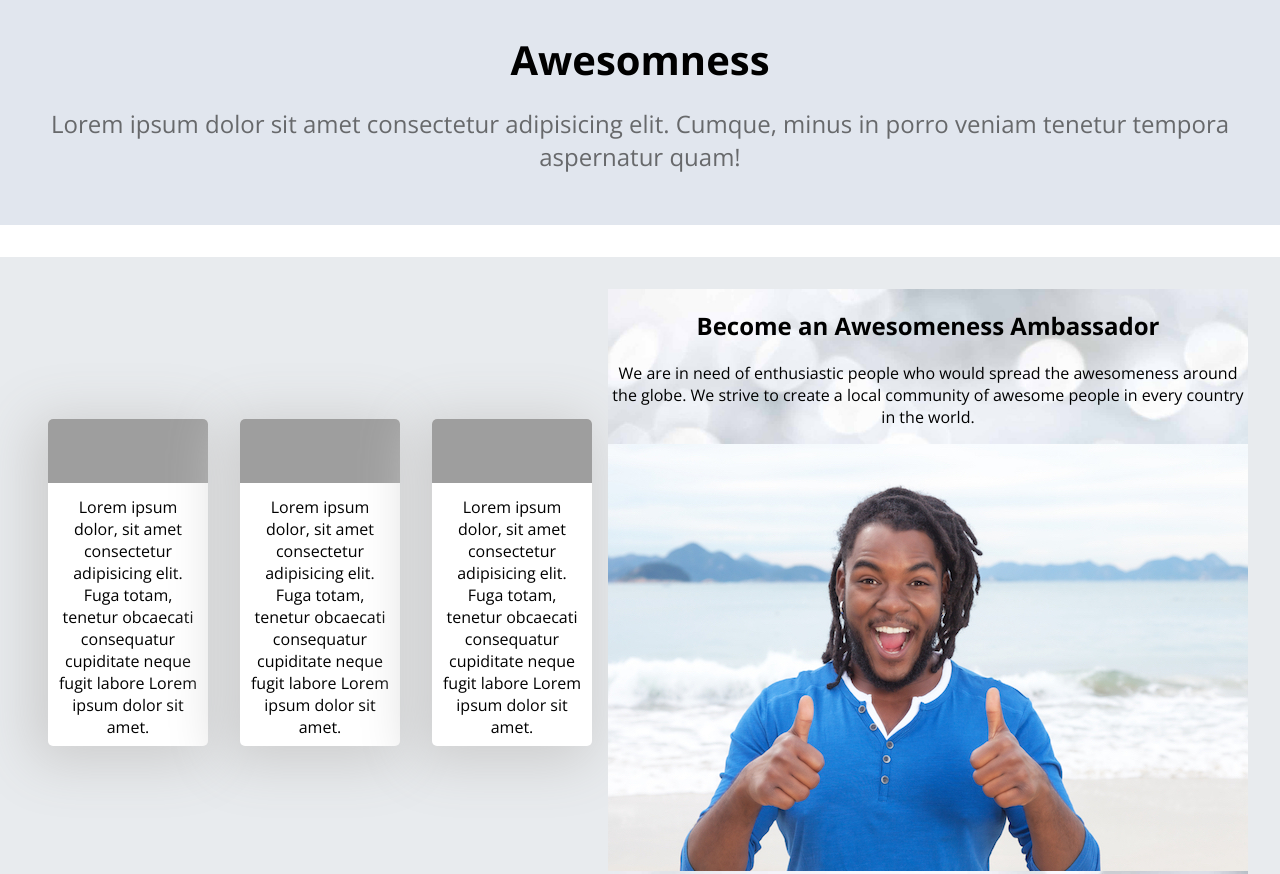
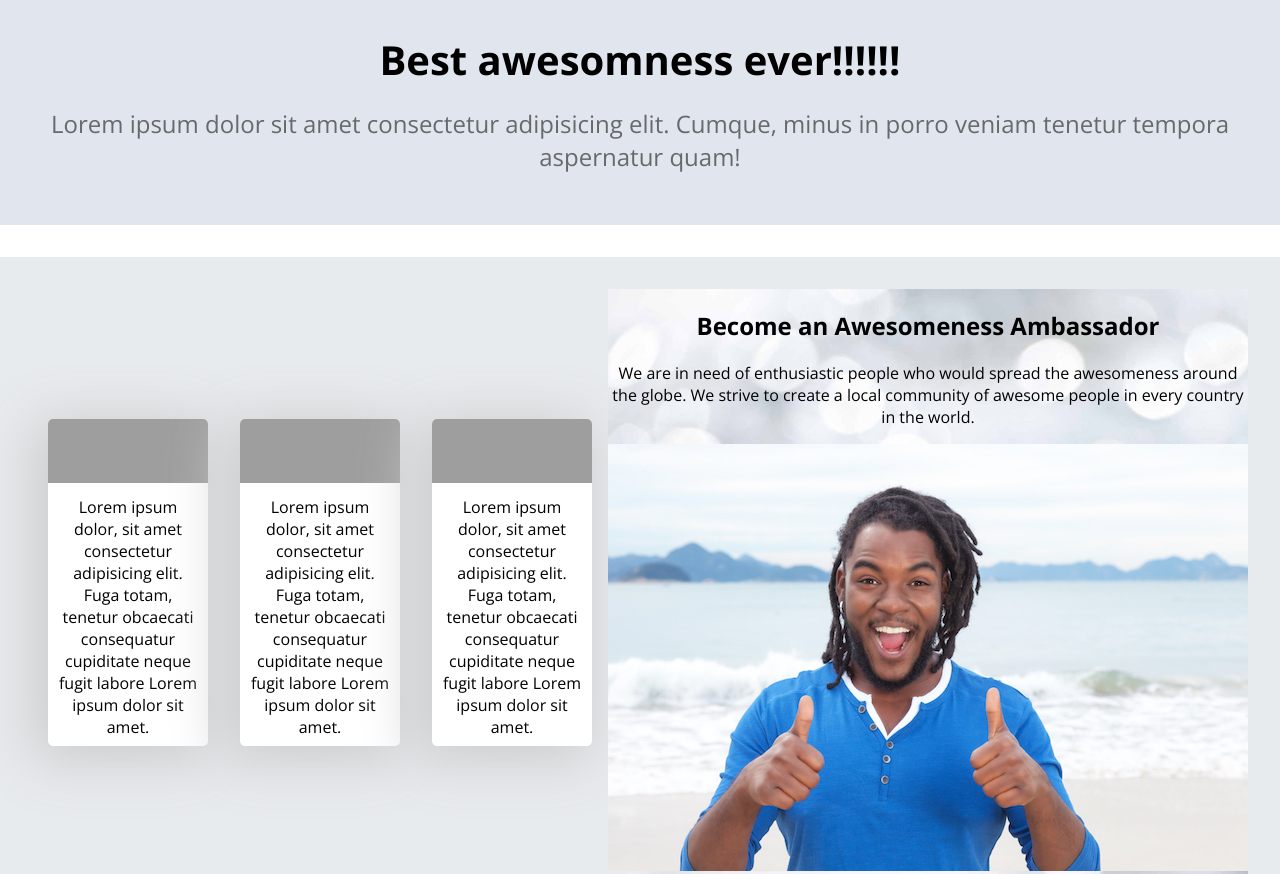
Before and after one commit to haianhxanh/CBP-day09-alice-bob, a website: page src/index.html in a window 1280 px wide. Shown: the top 874 px of the page. Drawn offline with nearby package versions, Linux system fonts and the light colour scheme; files that its build step writes are made by us from their sources; grey boxes are pictures that could not be loaded.

Commit message:
changed h1

```diff
--- a/src/index.html
+++ b/src/index.html
@@ -12,7 +12,7 @@
   </head>
   <body>
     <header>
-      <h1>Awesomness</h1>
+      <h1>Best awesomness ever!!!!!!</h1>
       <h2>
         Lorem ipsum dolor sit amet consectetur adipisicing elit. Cumque, minus
         in porro veniam tenetur tempora aspernatur quam!
```
